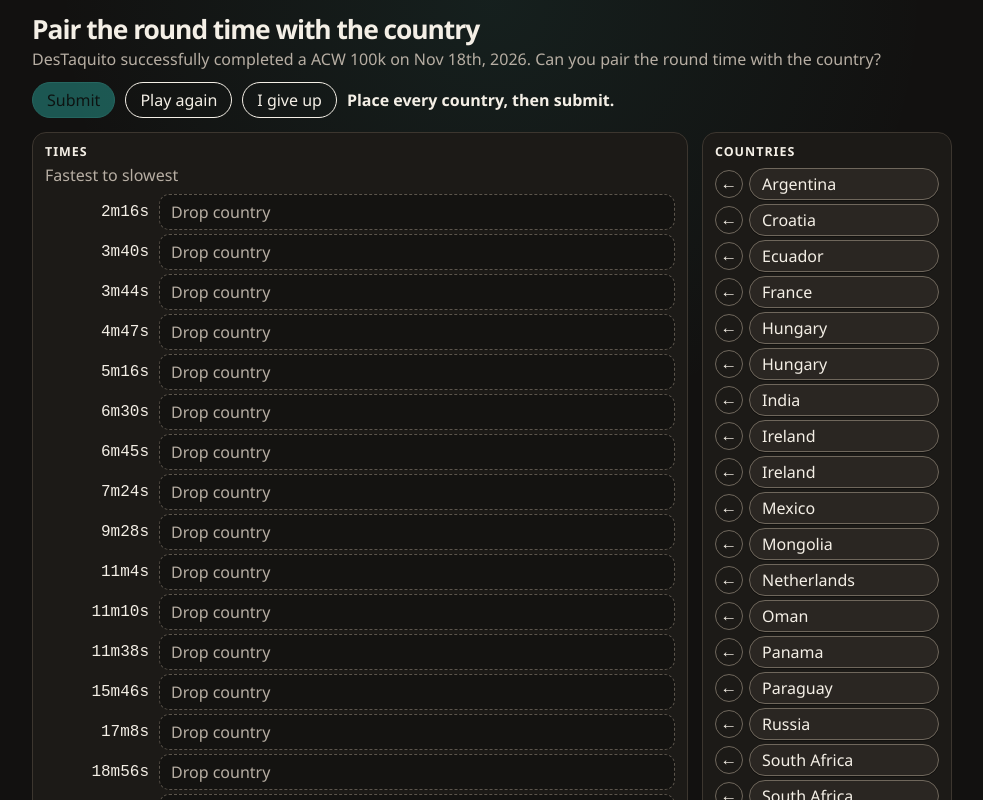
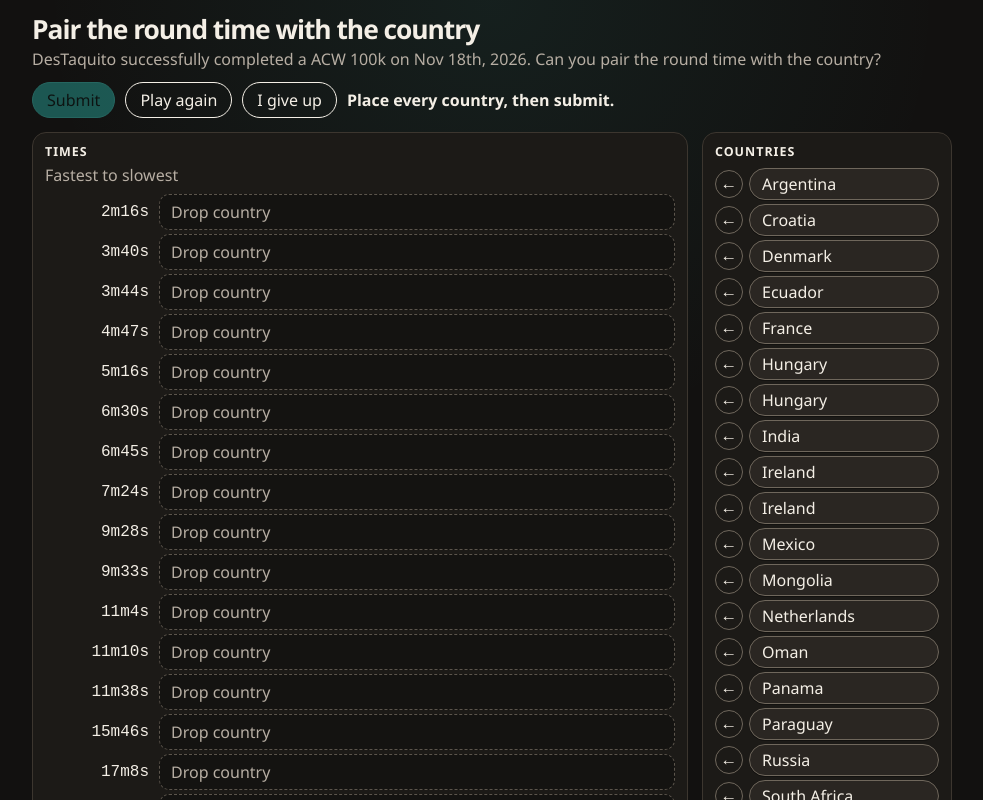
Before and after one commit to JanosGeo/guess-taquito-round-time, a React (Vite) app: page / in a window 1280 px wide. Shown: the top 800 px of the page, without its empty margins (148-1131 px from the left). Built offline with nearby package versions, Linux system fonts and the light colour scheme.

Commit message:
Add 20th round

```diff
--- a/src/data/pairs.ts
+++ b/src/data/pairs.ts
@@ -31,7 +31,8 @@ export const pairs: RoundPair[] = [
   { time: "4m47s", country: "Ireland", easy: true },
   { time: "18m56s", country: "Argentina", easy: false },
   { time: "11m4s", country: "Paraguay", easy: true },
-  { time: "7m24s", country: "Oman", easy: true },
+  { time: "7m24s", country: "Oman", easy: false },
+  { time: "9m33s", country: "Denmark", easy: true },
 ];
 
 export function easyPairs(source: readonly RoundPair[] = pairs): RoundPair[] {
```
